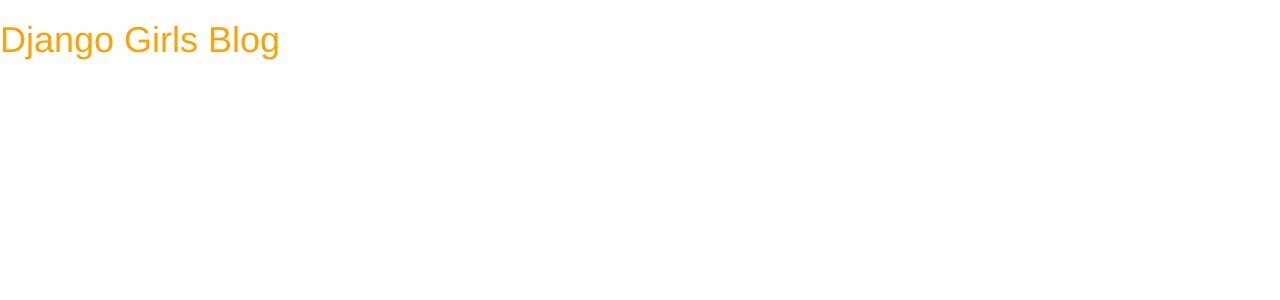
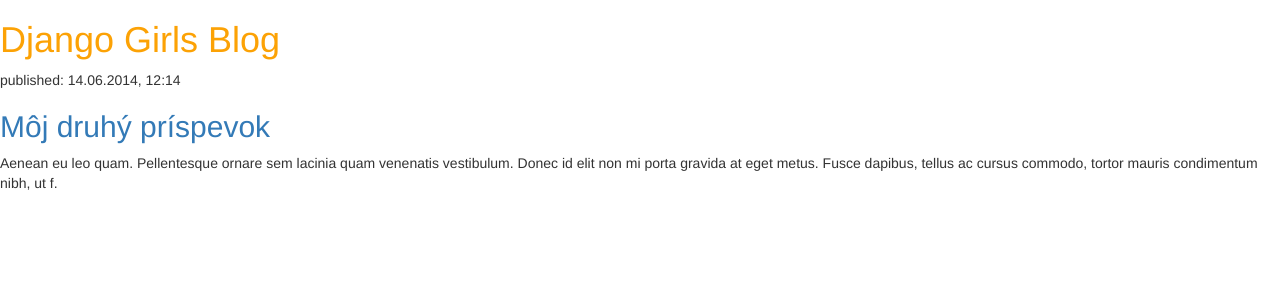
Before and after one commit to uberalfa/my-first-blog, a Django app: page / in a window 1280 px wide. Shown: the top 300 px of the page. Run offline with Django 3.2, Linux system fonts and the light colour scheme; data that the repository does not hold is empty; some libraries are stand-ins or nearby versions.

Commit message:
Update blog/templates/blog/post_list.html.

```diff
--- a/blog/templates/blog/post_list.html
+++ b/blog/templates/blog/post_list.html
@@ -18,6 +18,11 @@
         <p>{{ post.text|linebreaksbr }}</p>
     </div>
 {% endfor %}
+        <div>
+            <p>published: 14.06.2014, 12:14</p>
+            <h2><a href="">Môj druhý príspevok</a></h2>
+            <p>Aenean eu leo quam. Pellentesque ornare sem lacinia quam venenatis vestibulum. Donec id elit non mi porta gravida at eget metus. Fusce dapibus, tellus ac cursus commodo, tortor mauris condimentum nibh, ut f.</p>
+        </div>
 
     </body>
 </html>
```
